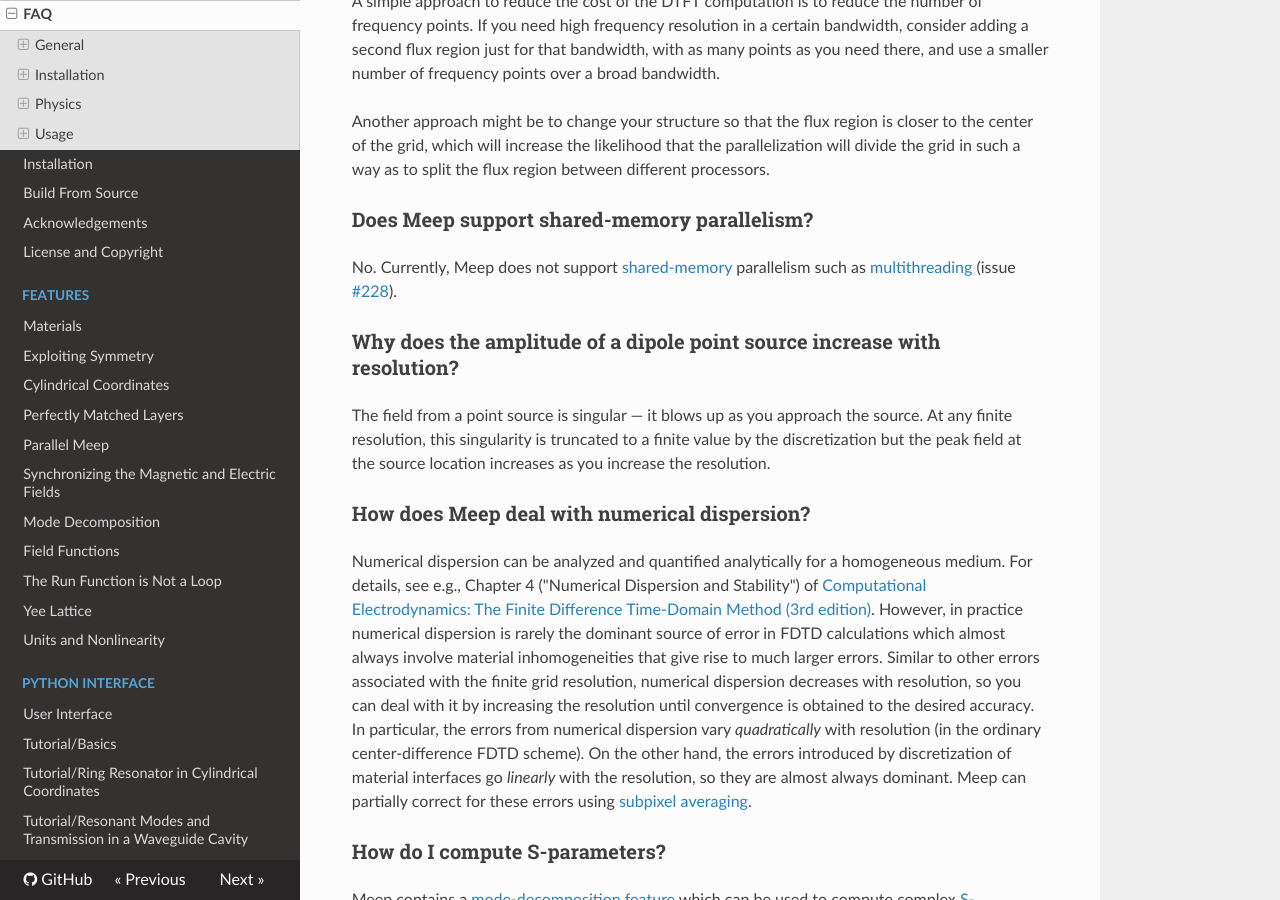
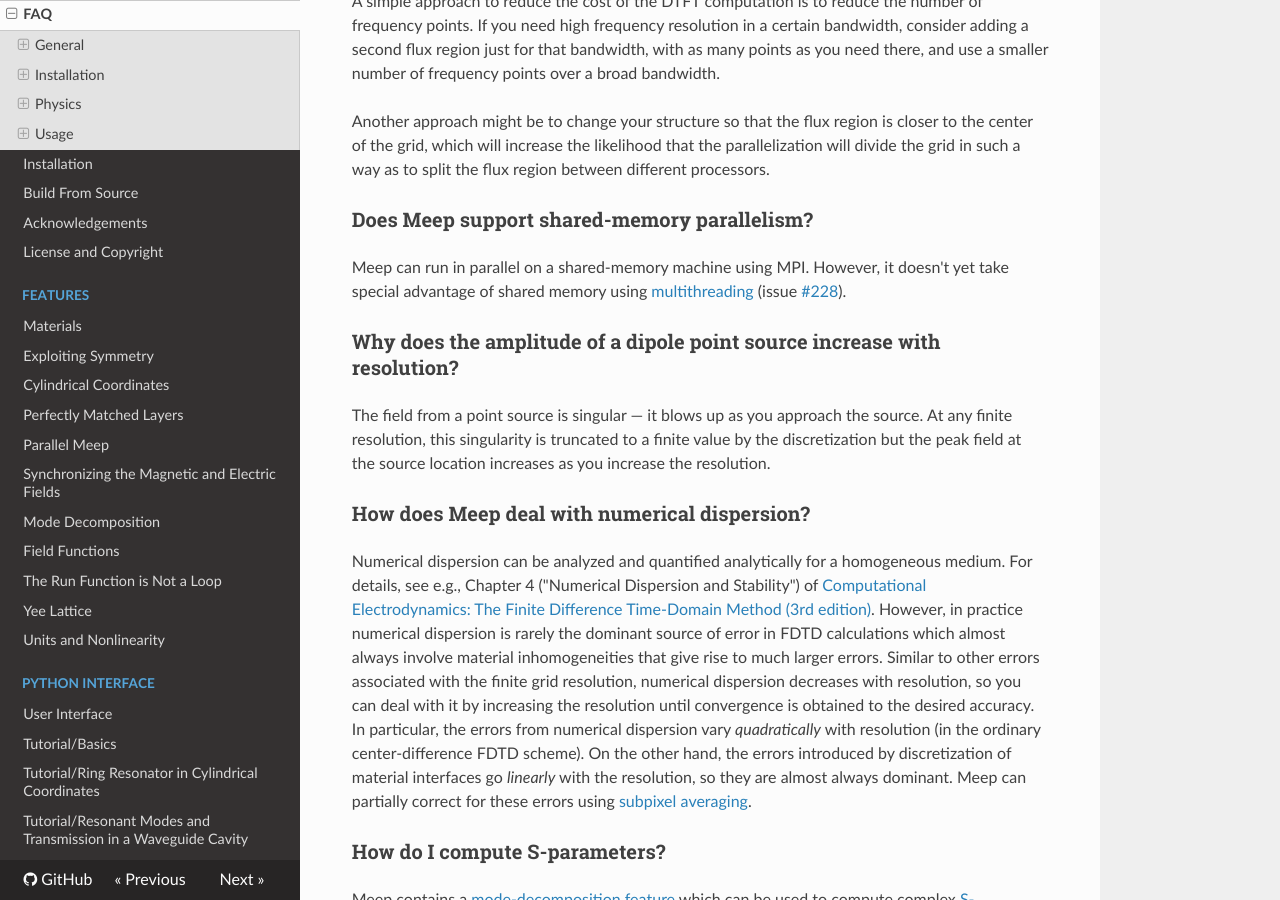
Before and after one commit to NanoComp/meep, an MkDocs documentation site: the page built from doc/docs/FAQ.md, in a window 1280 px wide and 900 px high, scrolled down 13261 px. Built offline with MkDocs 1.6.1, drawn with Linux system fonts in a browser that asks for light colours; nearby versions of some CDN libraries; formulas are drawn with MathJax 3; old or Windows-style settings are respelled for this version of MkDocs.

Commit message:
shared memory

```diff
--- a/doc/docs/FAQ.md
+++ b/doc/docs/FAQ.md
@@ -223,7 +223,7 @@ Another approach might be to change your structure so that the flux region is cl
 
 ### Does Meep support shared-memory parallelism?
 
-No. Currently, Meep does not support [shared-memory](https://en.wikipedia.org/wiki/Shared_memory) parallelism such as [multithreading](https://en.wikipedia.org/wiki/Thread_(computing)#Multithreading) (issue [#228](https://github.com/stevengj/meep/issues/228)).
+Meep can run in parallel on a shared-memory machine using MPI. However, it doesn't yet take special advantage of shared memory using [multithreading](https://en.wikipedia.org/wiki/Thread_(computing)#Multithreading) (issue [#228](https://github.com/stevengj/meep/issues/228)).
 
 ### Why does the amplitude of a dipole point source increase with resolution?
 
```
